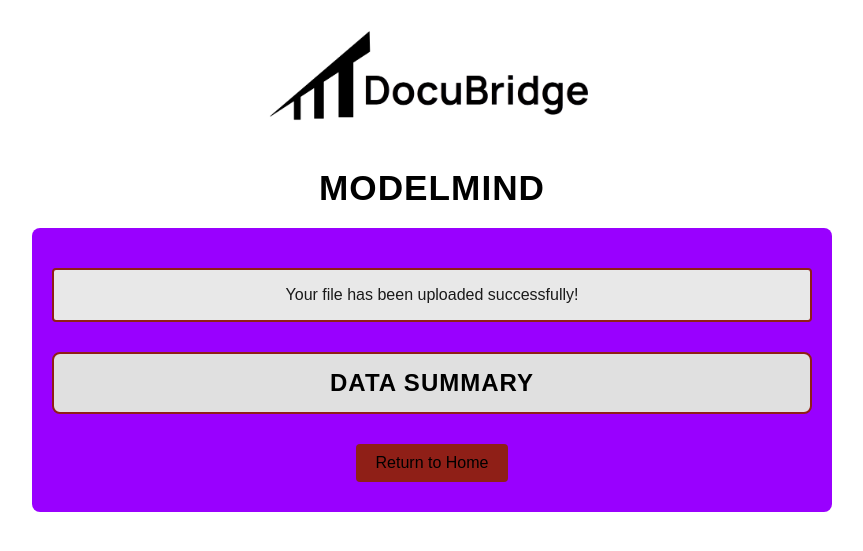
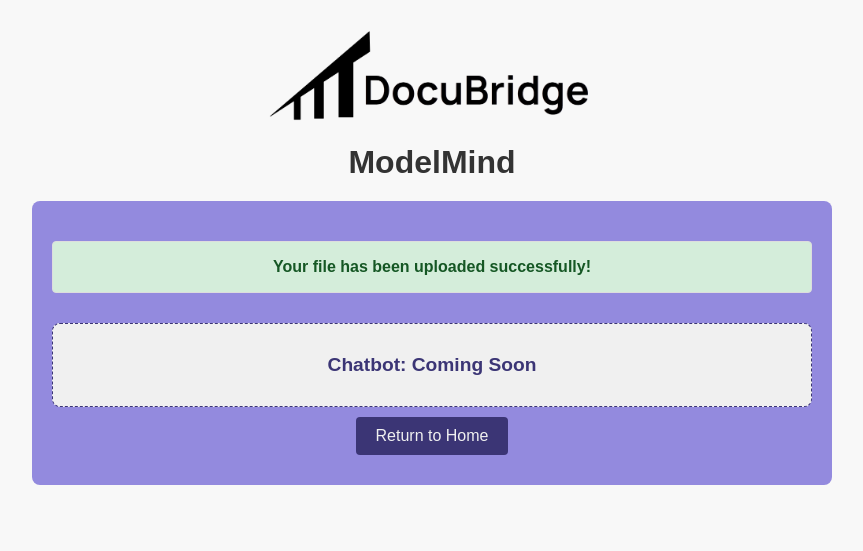
Before and after one commit to JoeA108/DocuBridge, a Flask app: template templates/upload_success.html in a window 1280 px wide. Shown: the top 551 px of the page, without its empty margins (208-1071 px from the left). Run offline with Flask 3, Linux system fonts and the light colour scheme; the template is opened without the code that fills it, so the values that code supplies are empty.

Commit message:
Changed the theme of the "Upload Successful" page

```diff
--- a/templates/upload_success.html
+++ b/templates/upload_success.html
@@ -1,7 +1,12 @@
 <!DOCTYPE html>
 <html lang="en">
 <head>
-    <meta charset="UTF-8">
+    <div class="logo-container">
+        <a href="/">
+            <img src="static/logo.png" alt="DocuBridge Logo" class="logo">
+        </a>
+    </div>
+    <meta charset="utf-8">
     <meta name="viewport" content="width=device-width, initial-scale=1.0">
     <title>Upload Successful - ModelMind</title>
     <style>
@@ -11,48 +16,45 @@
             max-width: 800px;
             margin: 0 auto;
             padding: 20px;
+            background-color: #f8f8f8;
         }
         .logo-container {
             max-width: 1200px;
             margin: 0 auto;
             padding: 0 20px;
         }
-
         .logo {
             text-align: center;
             height: 120px;
             width: auto;
             transition: all 0.3s ease;
         }
+        h1 {
+            text-align: center;
+            font-family: Arial, sans-serif;
+            font-size: 2em;
+            margin-top: 0;
+            margin-bottom: 20px;
+            color: #333;
+        }
         .content-container {
-            background-color: #9900FF;
+            background-color: #938ade;
             padding: 20px;
             border-radius: 8px;
             margin-top: 20px;
         }
-        h1 {
-            color: black;
-            font-size: 2.2em;
-            font-weight: 700;
-            text-transform: uppercase;
-            letter-spacing: 1px;
-            margin-bottom: 20px;
-        }
-        h2 {
-            color: black;
-            font-size: 1.5em;
-            font-weight: 700;
-            text-transform: uppercase;
-            letter-spacing: 1px;
-            margin: 30px 0 20px 0;
-            padding: 15px;
-            background: #e0e0e0;
-            border: 2px solid #8f1f17;
-            border-radius: 8px;
+        .alert {
+            padding: 16px;
+            margin: 20px 0;
+            border: 1px solid #ddd;
+            font-weight: bold;
+            border-radius: 4px;
+            background-color: #d4edda;
+            color: #155724;
         }
         .btn {
-            background-color: #8f1f17;
-            color: black;
+            background-color: #3b3575;
+            color: #f0f0f0;
             padding: 10px 20px;
             border: none;
             border-radius: 4px;
@@ -64,70 +66,30 @@
             margin: 10px 0;
         }
         .btn:hover {
-            background-color: #69150f;
+            background-color: #2f2b5f;
         }
-        .alert {
-            padding: 16px;
-            margin: 20px 0;
-            border: 2px solid #8f1f17;
-            font-weight: 500;
-            border-radius: 4px;
-        }
-        .alert-success {
-            background: #e8e8e8;
-            color: #1a1a1a;
-        }
-        .table {
-            width: 100%;
-            border-collapse: collapse;
-            margin: 20px 0;
-            border: 2px solid #8f1f17;
-            font-size: 14px;
-        }
-        .table th, .table td {
-            border: 1px solid #8f1f17;
-            padding: 12px 8px;
-            text-align: left;
-            vertical-align: top;
-        }
-        .table th {
-            background: #8f1f17;
-            color: #ffffff;
-            font-weight: 700;
-            text-transform: uppercase;
-            letter-spacing: 0.5px;
-            font-size: 12px;
-        }
-        .table tr:nth-child(even) {
-            background: #f8f8f8;
-        }
-        .table tr:hover {
-            background: #e0e0e0;
-        }
-        @media (max-width: 768px) {
-            body {
-                padding: 10px;
-            }
-            h1 {
-                font-size: 1.8em;
-            }
+        .chatbot-placeholder {
+            background-color: #f0f0f0;
+            padding: 30px;
+            border-radius: 8px;
+            margin-top: 30px;
+            border: 1px dashed #3b3575;
+            color: #3b3575;
+            font-size: 1.2em;
+            font-weight: bold;
         }
     </style>
 </head>
 <body>
-    <div class="logo-container">
-        <a href="/">
-            <img src="static/logo.png" alt="DocuBridge Logo" class="logo">
-        </a>
-    </div>
     <h1>ModelMind</h1>
 
     <div class="content-container">
-        <div class="alert alert-success">Your file has been uploaded successfully!</div>
-        <h2>Data Summary</h2>
-        <div class="data-container">
-            {{ table_html|safe }}
+        <div class="alert">Your file has been uploaded successfully!</div>
+
+        <div class="chatbot-placeholder">
+            Chatbot: Coming Soon
         </div>
+
         <a href="/" class="btn">Return to Home</a>
     </div>
 </body>
```
